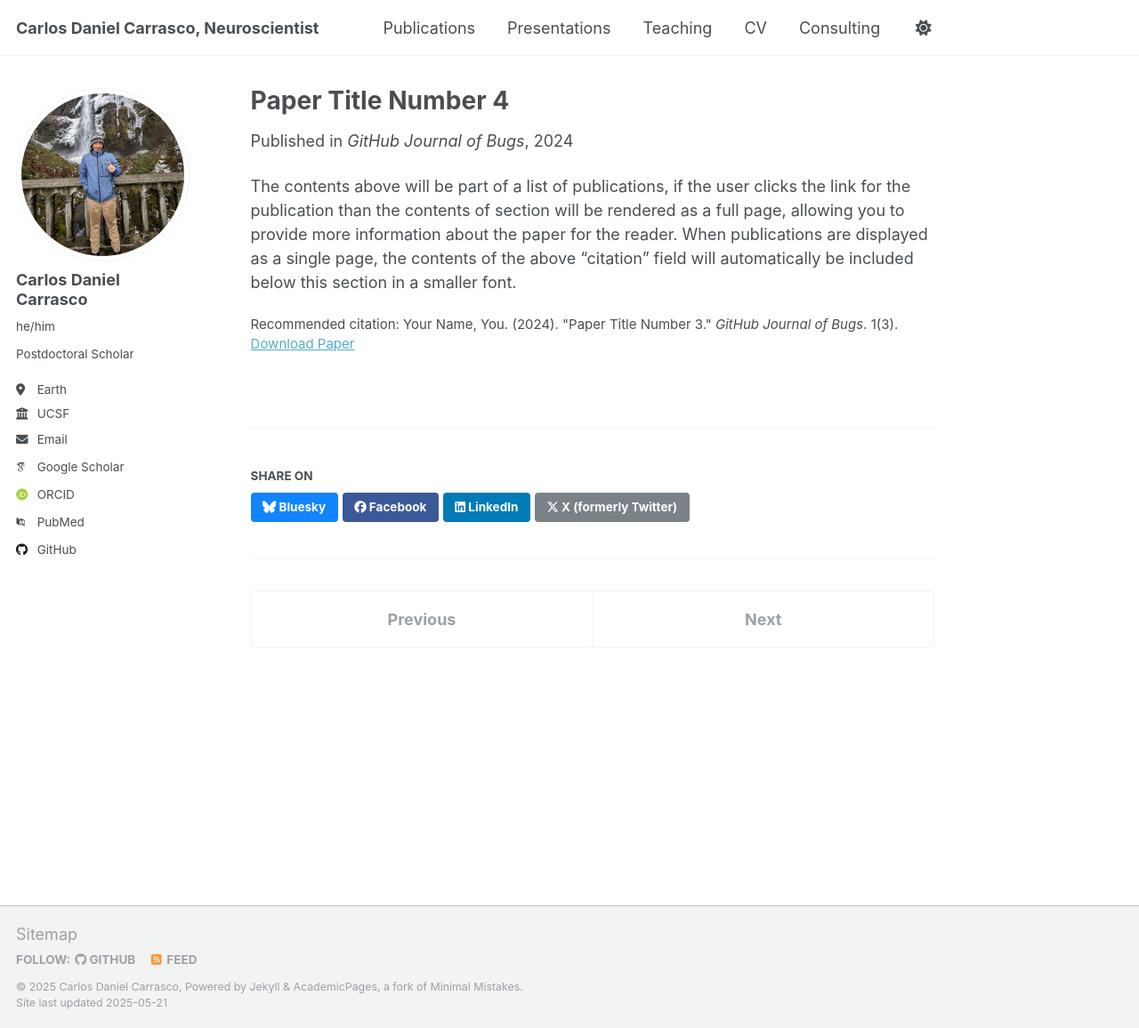
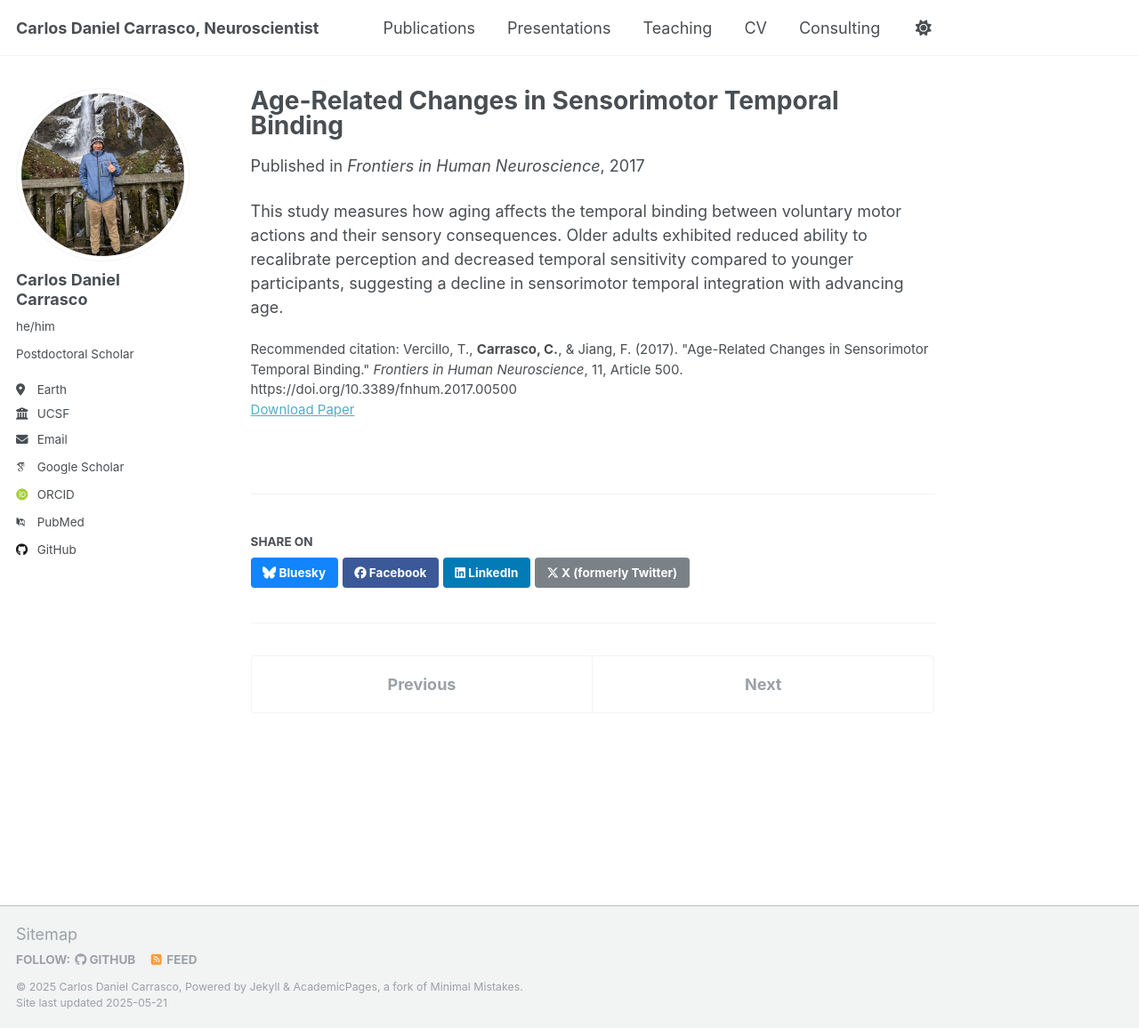
Before and after one commit to mojorisin24/mojorisin24.github.io, a Jekyll site: the page built from _publications/2017-vercillo-sensorimotor-temporal-bindings.md, in a window 1280 px wide and 1156 px high. Shown: the whole window at 89% size. Built offline with Jekyll 4.4.1, drawn with Linux system fonts in a browser that asks for light colours; some web fonts are replaced.

Commit message:
Update 2017-vercillo-sensorimotor-temporal-bindings.md
hardfix

```diff
--- a/_publications/2017-vercillo-sensorimotor-temporal-bindings.md
+++ b/_publications/2017-vercillo-sensorimotor-temporal-bindings.md
@@ -1,13 +1,12 @@
 ---
-title: "Paper Title Number 4"
+title: "Age-Related Changes in Sensorimotor Temporal Binding"
 collection: publications
-category: conferences
-permalink: /publication/2024-02-17-paper-title-number-4
-excerpt: 'This paper is about fixing template issue #693.'
-date: 2024-02-17
-venue: 'GitHub Journal of Bugs'
-paperurl: 'http://academicpages.github.io/files/paper3.pdf'
-citation: 'Your Name, You. (2024). &quot;Paper Title Number 3.&quot; <i>GitHub Journal of Bugs</i>. 1(3).'
+category: manuscripts
+permalink: /publication/2017-vercillo-sensorimotor-temporal-binding
+excerpt: 'This study investigates how aging affects the temporal coupling between voluntary actions and sensory outcomes, revealing declines in both temporal sensitivity and sensorimotor recalibration.'
+date: 2017-10-12
+venue: 'Frontiers in Human Neuroscience'
+paperurl: 'https://doi.org/10.3389/fnhum.2017.00500'
+citation: 'Vercillo, T., <b>Carrasco, C.</b>, & Jiang, F. (2017). "Age-Related Changes in Sensorimotor Temporal Binding." <i>Frontiers in Human Neuroscience</i>, 11, Article 500. https://doi.org/10.3389/fnhum.2017.00500'
 ---
-
-The contents above will be part of a list of publications, if the user clicks the link for the publication than the contents of section will be rendered as a full page, allowing you to provide more information about the paper for the reader. When publications are displayed as a single page, the contents of the above "citation" field will automatically be included below this section in a smaller font.
+This study measures how aging affects the temporal binding between voluntary motor actions and their sensory consequences. Older adults exhibited reduced ability to recalibrate perception and decreased temporal sensitivity compared to younger participants, suggesting a decline in sensorimotor temporal integration with advancing age.
```
